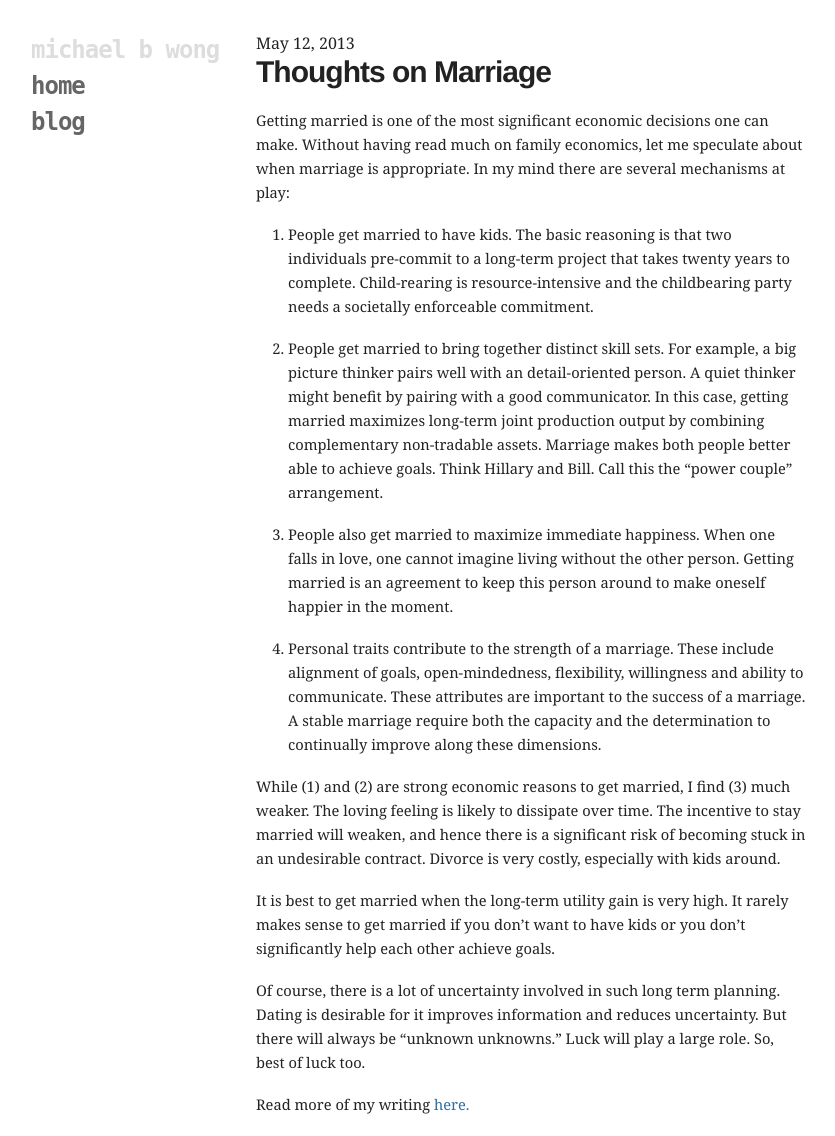
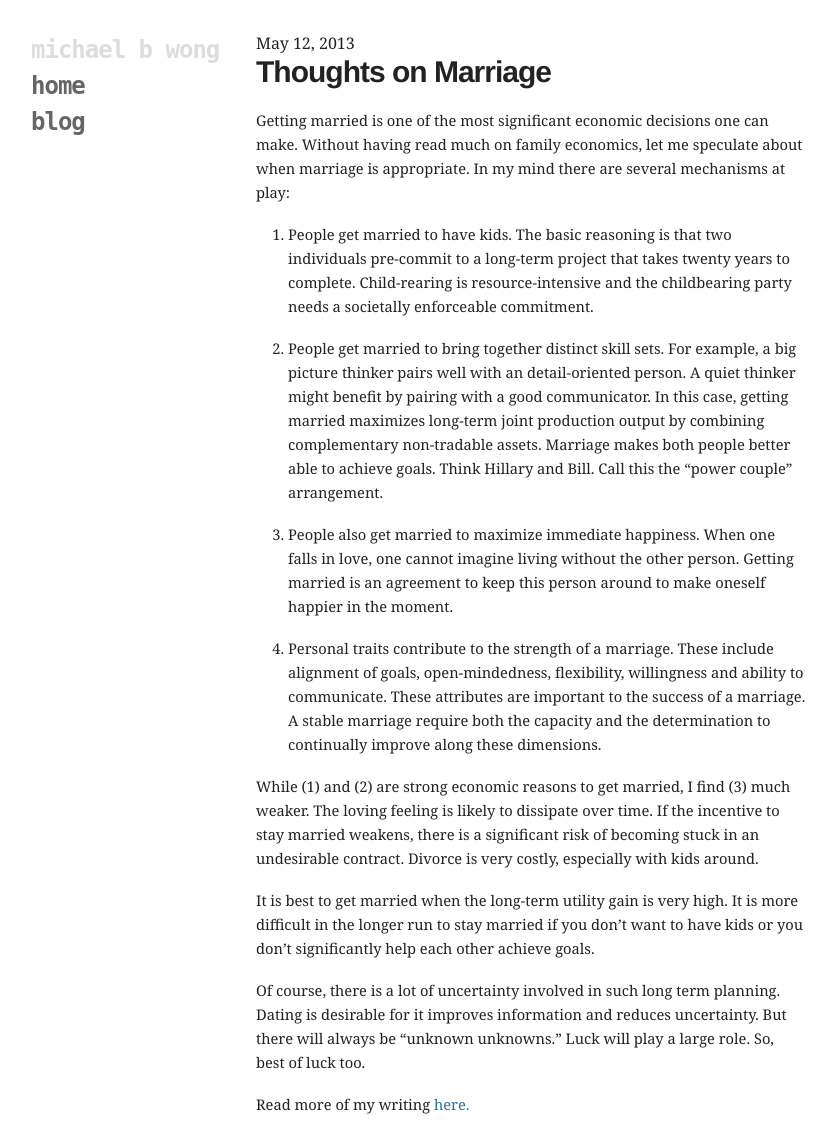
Before and after one commit to mbwong/mbwong.github.com, a Jekyll site: the page built from _posts/2013-05-12-thoughts-on-marriage.md, in a window 1280 px wide. Shown: the whole page, without its empty margins (94-929 px from the left). Built offline with Jekyll 4.4.1, drawn with Linux system fonts in a browser that asks for light colours.

Commit message:
Update 2013-05-12-thoughts-on-marriage.md

```diff
--- a/_posts/2013-05-12-thoughts-on-marriage.md
+++ b/_posts/2013-05-12-thoughts-on-marriage.md
@@ -16,8 +16,8 @@ Getting married is one of the most significant economic decisions one can make.
 
 4. Personal traits contribute to the strength of a marriage. These include alignment of goals, open-mindedness, flexibility, willingness and ability to communicate. These attributes are important to the success of a marriage. A stable marriage require both the capacity and the determination to continually improve along these dimensions.
 
-While (1) and (2) are strong economic reasons to get married, I find (3) much weaker. The loving feeling is likely to dissipate over time. The incentive to stay married will weaken, and hence there is a significant risk of becoming stuck in an undesirable contract. Divorce is very costly, especially with kids around.
+While (1) and (2) are strong economic reasons to get married, I find (3) much weaker. The loving feeling is likely to dissipate over time. If the incentive to stay married weakens, there is a significant risk of becoming stuck in an undesirable contract. Divorce is very costly, especially with kids around.
 
-It is best to get married when the long-term utility gain is very high. It rarely makes sense to get married if you don't want to have kids or you don't significantly help each other achieve goals.
+It is best to get married when the long-term utility gain is very high. It is more difficult in the longer run to stay married if you don't want to have kids or you don't significantly help each other achieve goals.
 
 Of course, there is a lot of uncertainty involved in such long term planning. Dating is desirable for it improves information and reduces uncertainty. But there will always be "unknown unknowns." Luck will play a large role. So, best of luck too.
```
